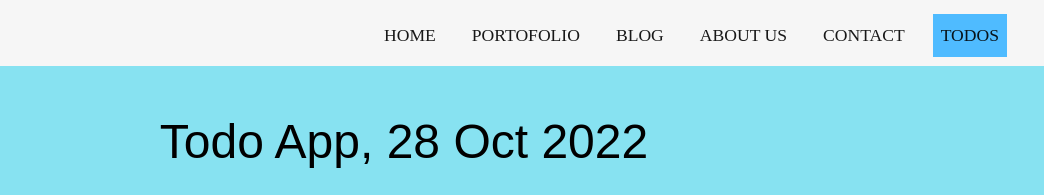
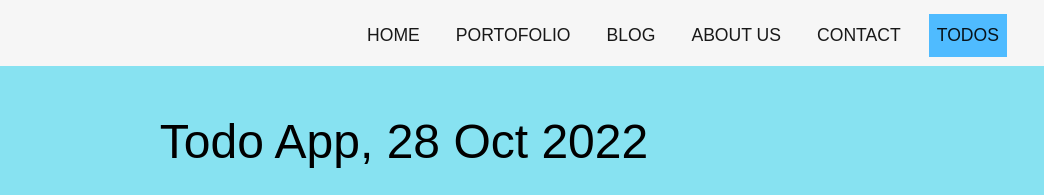
Before and after one commit to Group-5-Hacktive/final-project-1, a plain HTML site: page todo.html in a window 1280 px wide. Shown: the top 195 px of the page, 236-1280 px from the left. Drawn offline with nearby package versions, Linux system fonts and the light colour scheme.

Commit message:
edit font todo

```diff
--- a/css/todo.css
+++ b/css/todo.css
@@ -20,7 +20,7 @@ body {
 #navbar-text {
   margin: 5px;
   font-size: 1.1em;
-  font-family: 'Times New Roman', serif;
+  font-family: Arial, Helvetica, sans-serif;
 }
 .collapse li {
   margin-right: 20px;
```
